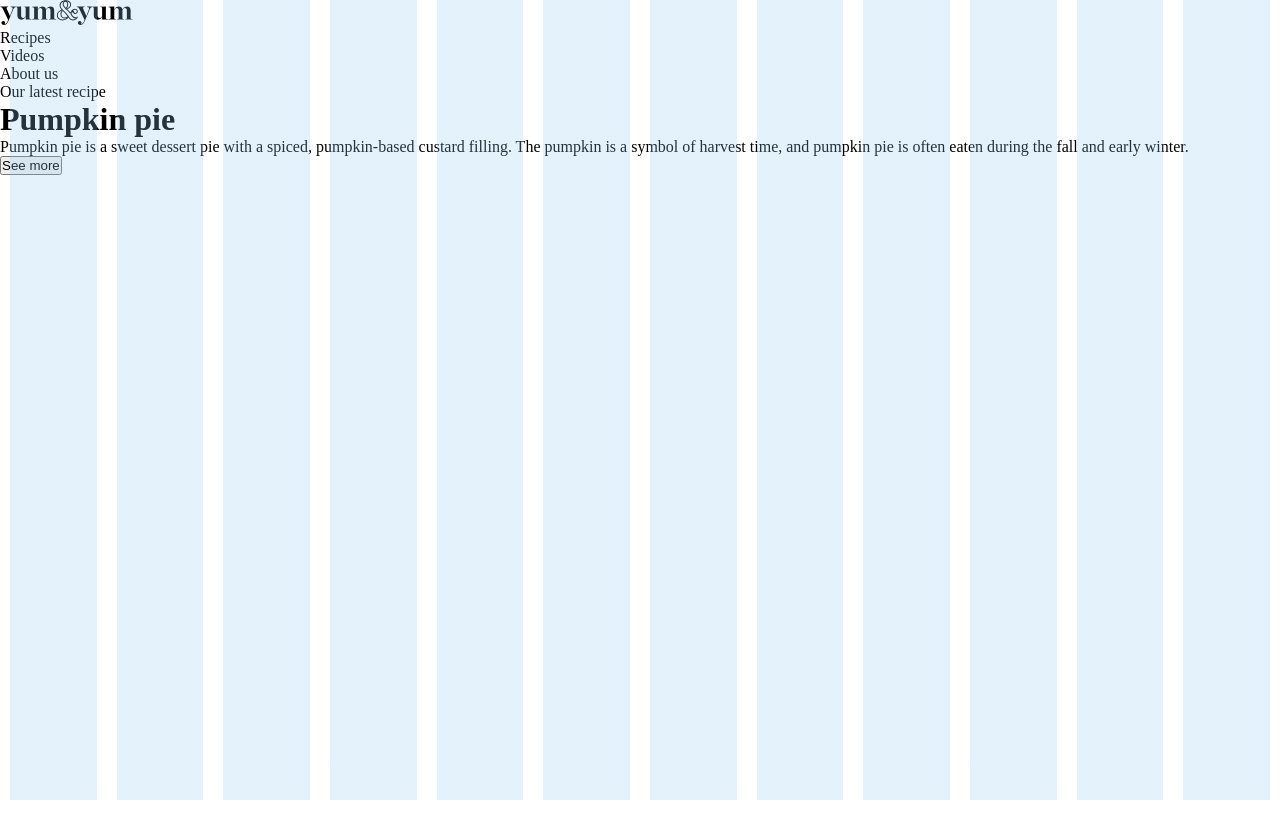
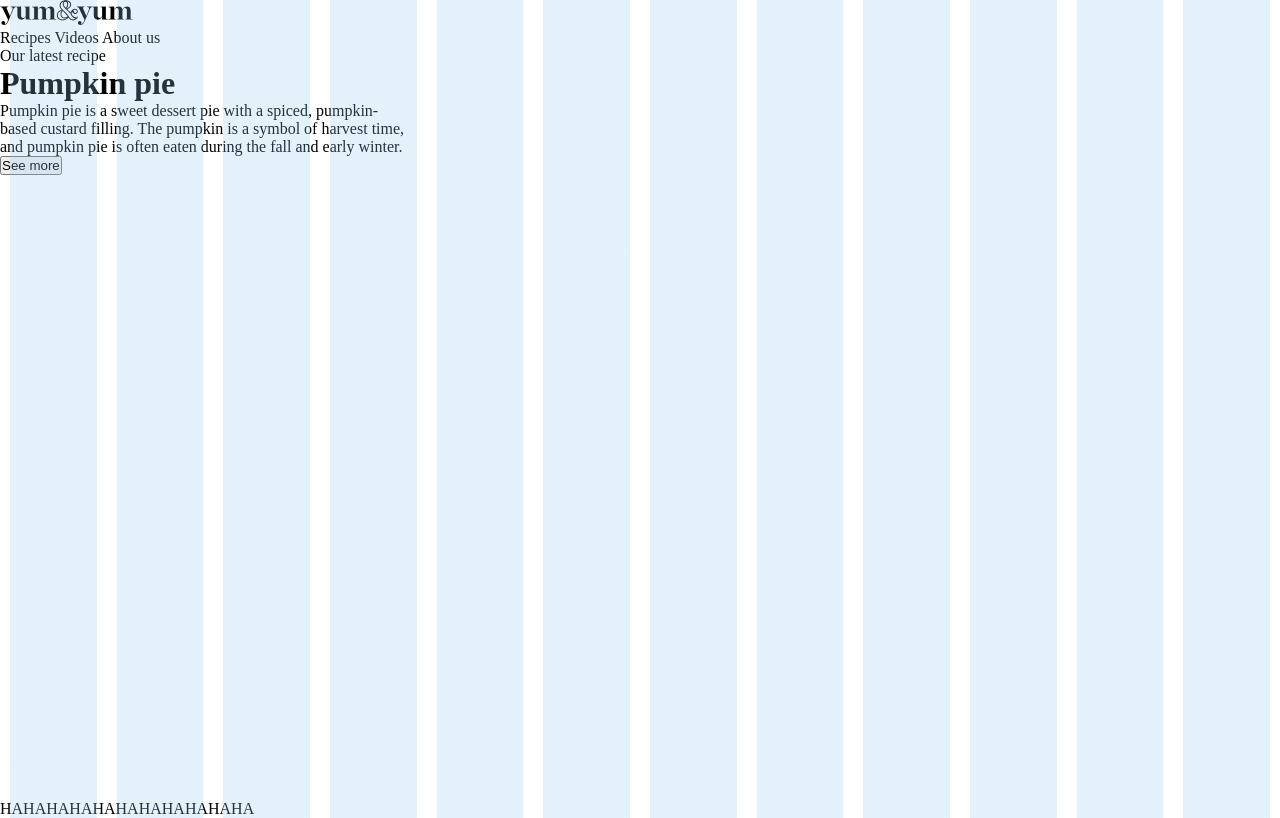
Before and after one commit to einarpalsson/hopverk1, a website: page index.html in a window 1280 px wide. Drawn offline with Linux system fonts and the light colour scheme.

Commit message:
header fikt

```diff
--- a/index.html
+++ b/index.html
@@ -9,26 +9,54 @@
 </head>
 <body>
   <header>
-    <img src="/img/logo.svg" alt="logo">
-        <nav class="nav-links">
-          <li><a href="">Recipes</a></li>
-          <li><a href="">Videos</a></li>
-          <li><a href="">About us</a></li>
-        </nav>
+    <div class="home-hero">
+      <div class="grid">
+          <div class="row">
+            <div class="col">
+              <div class="nav-bar">
+                <div class="logo">
+                  <img src="/img/logo.svg" alt="logo">
+                </div>
+                <div class="nav-links">
+                  <a href="">Recipes</a>
+                  <a href="">Videos</a>
+                  <a href="">About us</a>
+                </div>
+              </div>
+            </div>
+          </div>
+
+        <div class="content">
+            <div class="row">
+              <div class="col col-4">
+                <span>Our latest recipe</span>
+              </div>
+            </div>
+
+            <div class="row">
+              <div class="col col-4">
+                <h1>Pumpkin pie</h1>
+              </div>
+            </div>
+
+            <div class="row">
+              <div class="col col-4">
+                <span>Pumpkin pie is a sweet dessert pie with a spiced, pumpkin-based custard filling. The pumpkin is a symbol of harvest time, and pumpkin pie is often eaten during the fall and early winter.</span>
+              </div>
+            </div>
+
+          <div class="row">
+            <div class="col col-2">
+              <button class="header-btn">See more</button>
+            </div>
+          </div>
+        </div>
+      </div>
+    </div>
   </header>
 
-
-
-<!-- Þarf að skoða vel hér, grid? flexbox?... -->
   <main>
-    <div class="info">
-        <span>Our latest recipe</span>
-        <h1>Pumpkin pie</h1>
-        <span>Pumpkin pie is a sweet dessert pie with a spiced, pumpkin-based custard filling. The pumpkin is a symbol of harvest time, and pumpkin pie is often eaten during the fall and early winter.</span>
-      </div>
-      <div class="see-more-btn">
-        <button>See more</button>
-      </div>
+      <p>HAHAHAHAHAHAHAHAHAHAHA</p>
   </main>
 </body>
 </html>
--- a/styles/header.scss
+++ b/styles/header.scss
@@ -1,3 +1,13 @@
 @import 'styles/config';
 
 // Þarf að skoða betur!
+
+header {
+  width: 100%;
+  margin: auto;
+  height: 100vh;
+}
+
+.home-hero {
+  height: 100vh;
+}
```
Also changed, not shown: styles.css.
